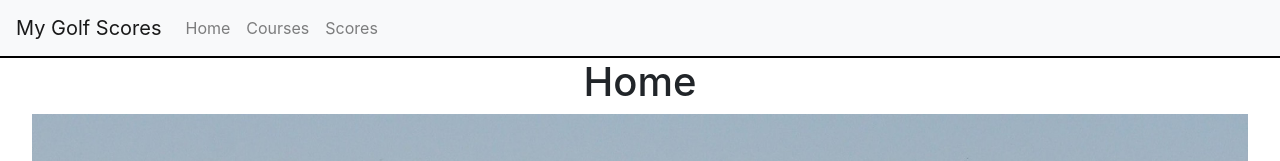
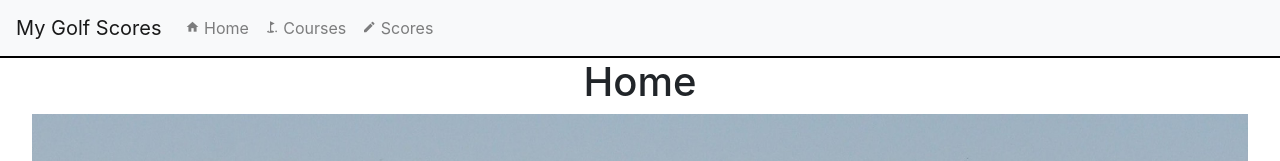
Before and after one commit to tlanders/golf-frontend, a React (Create React App) app: page / in a window 1280 px wide. Shown: the top 161 px of the page. Built offline with nearby package versions, Linux system fonts and the light colour scheme.

Commit message:
added nav icons

```diff
--- a/package.json
+++ b/package.json
@@ -7,6 +7,7 @@
     "@testing-library/react": "^9.5.0",
     "@testing-library/user-event": "^7.2.1",
     "bootstrap": "^4.5.2",
+    "material-design-icons": "^3.0.1",
     "react": "^16.13.1",
     "react-dom": "^16.13.1",
     "react-router-dom": "^5.2.0",
--- a/public/index.html
+++ b/public/index.html
@@ -3,6 +3,7 @@
   <head>
     <meta charset="utf-8" />
     <link rel="icon" href="%PUBLIC_URL%/favicon.ico" />
+    <link href="https://fonts.googleapis.com/icon?family=Material+Icons" rel="stylesheet">
     <meta name="viewport" content="width=device-width, initial-scale=1" />
     <meta name="theme-color" content="#000000" />
     <meta
--- a/src/App.css
+++ b/src/App.css
@@ -11,6 +11,11 @@
   .App-logo {
     animation: App-logo-spin infinite 20s linear;
   }
+}
+
+.golf-nav .material-icons {
+  font-size: 14px;
+  vert-align: bottom;
 }
 
 .hero-image {
--- a/src/App.js
+++ b/src/App.js
@@ -38,15 +38,15 @@ class App extends React.Component {
               <NavbarBrand href="/">My Golf Scores</NavbarBrand>
               <NavbarToggler onClick={this.toggle}/>
               <Collapse isOpen={this.state.isOpen} navbar>
-                <Nav className="mr-auto" navbar>
+                <Nav className="golf-nav" navbar>
                   <NavItem>
-                    <NavLink href="/">Home</NavLink>
+                    <NavLink href="/"><i className="material-icons golf-nav">home</i> Home</NavLink>
                   </NavItem>
                   <NavItem>
-                    <NavLink href="/courses">Courses</NavLink>
+                    <NavLink href="/courses"><i className="material-icons golf-nav">golf_course</i> Courses</NavLink>
                   </NavItem>
                   <NavItem>
-                    <NavLink href="/scores">Scores</NavLink>
+                    <NavLink href="/scores"><i className="material-icons golf-nav">create</i> Scores</NavLink>
                   </NavItem>
                 </Nav>
               </Collapse>
```
Also changed, not shown: 1 other file (tests, documents, lock files or other folders).
